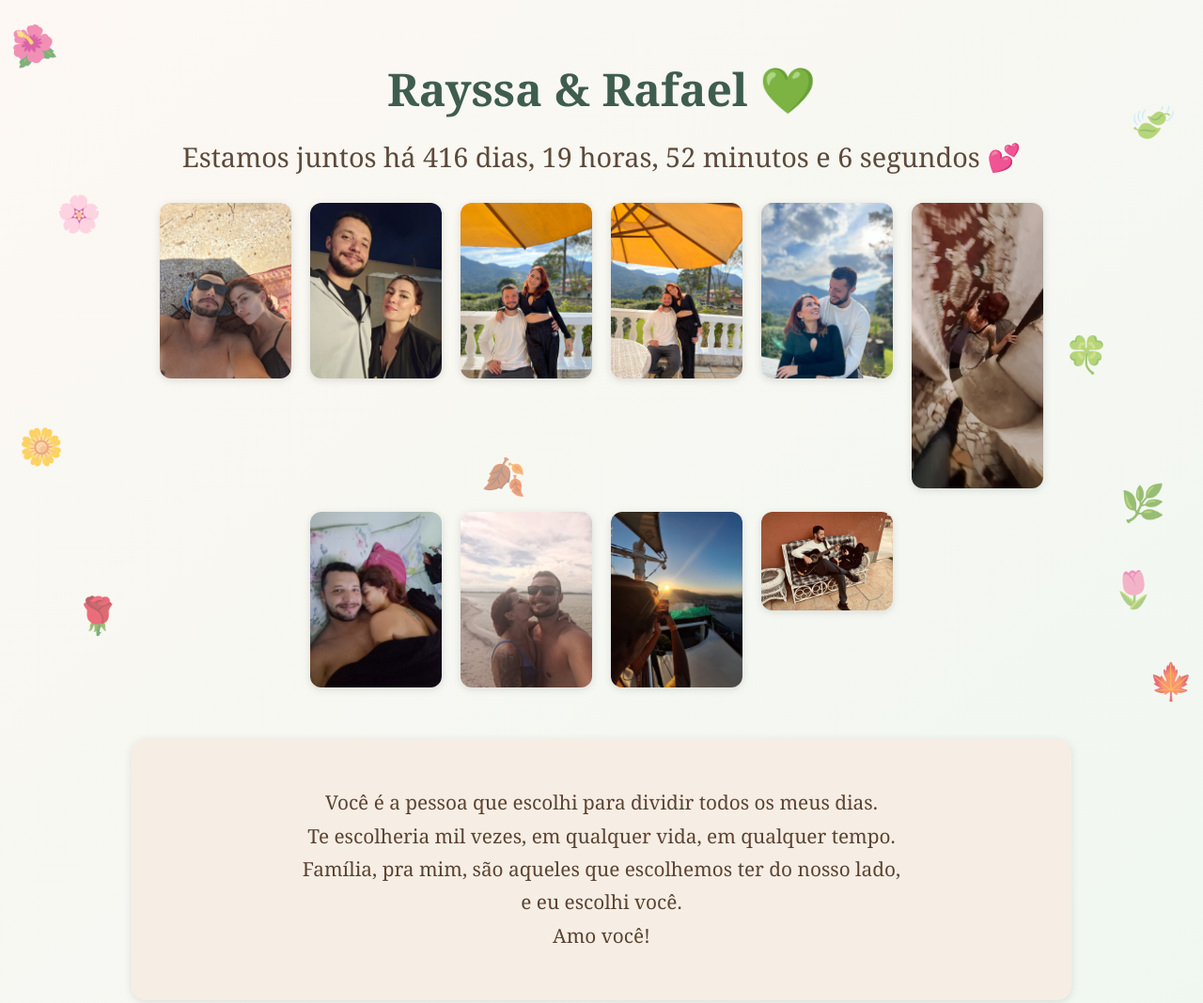
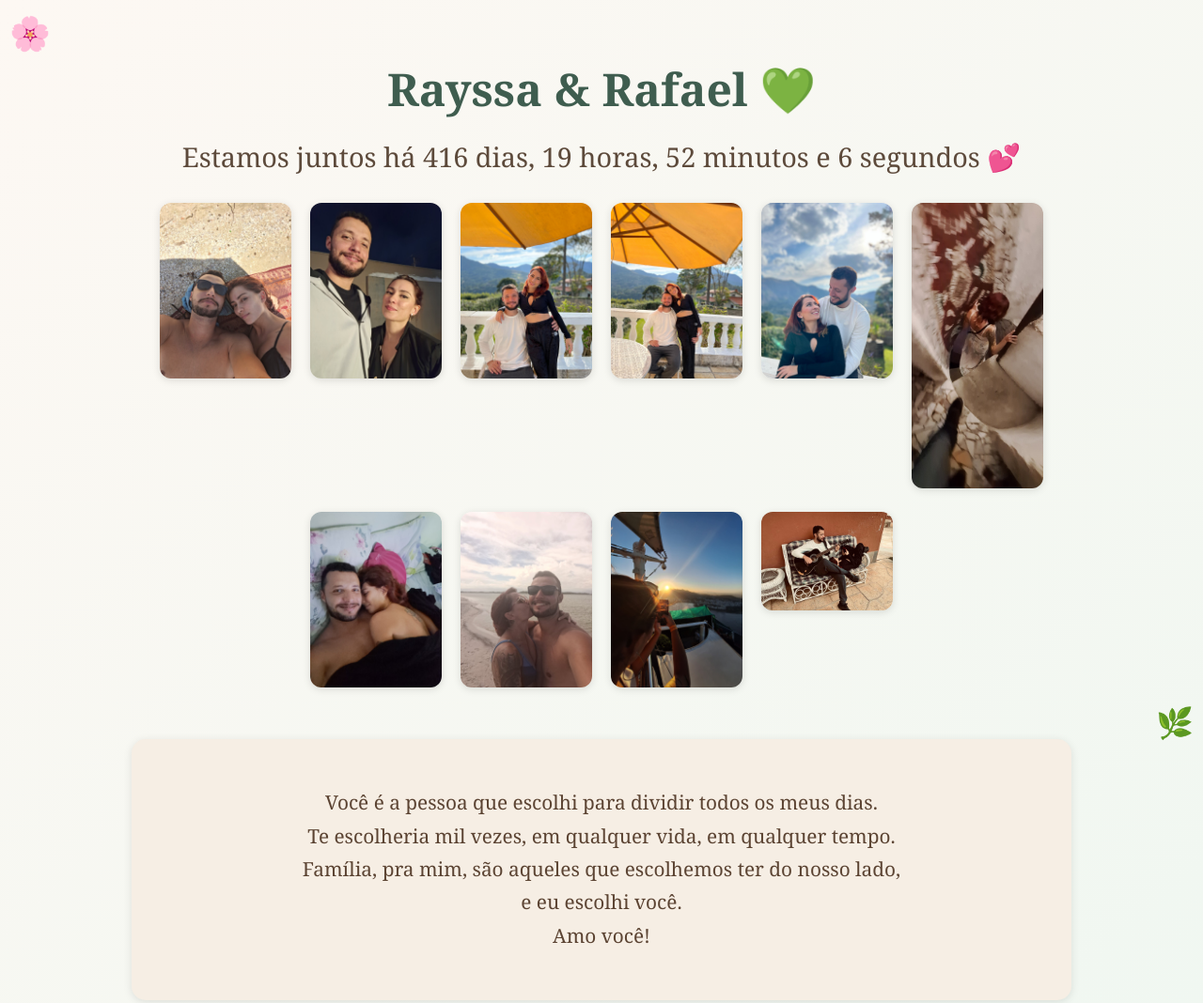
Before and after one commit to Faelsm66/rayssa-e-rafael, a plain HTML site: page index.html in a window 1280 px wide. Shown: the top 1068 px of the page at 94% size. Drawn offline with Linux system fonts and the light colour scheme; files whose address does not match are found by name.

Commit message:
Add files via upload

```diff
--- a/index.html
+++ b/index.html
@@ -12,17 +12,8 @@
   <iframe width="0" height="0" src="https://www.youtube.com/embed/AwL6dGlsTRE?autoplay=1&loop=1&playlist=AwL6dGlsTRE"
     title="Quando Bate Aquela Saudade" frameborder="0" allow="autoplay" allowfullscreen style="display:none;"></iframe>
 
-  <!-- Decoração Floral -->
-  <div class="decor decor1">🌺</div>
-  <div class="decor decor2">🍃</div>
-  <div class="decor decor3">🌸</div>
-  <div class="decor decor4">🍀</div>
-  <div class="decor decor5">🌼</div>
-  <div class="decor decor6">🌿</div>
-  <div class="decor decor7">🌹</div>
-  <div class="decor decor8">🍂</div>
-  <div class="decor decor9">🌷</div>
-  <div class="decor decor10">🍁</div>
+  <div class="flowers-top-left">🌸</div>
+  <div class="flowers-bottom-right">🌿</div>
 
   <div class="container">
     <h1>Rayssa & Rafael 💚</h1>
--- a/style.css
+++ b/style.css
@@ -72,23 +72,3 @@ h1 {
   right: 10px;
   font-size: 2em;
 }
-
-
-.decor {
-  position: absolute;
-  font-size: 2.4em;
-  opacity: 0.6;
-  pointer-events: none;
-  z-index: 0;
-}
-
-.decor1 { top: 20px; left: 10px; transform: rotate(-15deg); }
-.decor2 { top: 100px; right: 30px; transform: rotate(25deg); }
-.decor3 { top: 200px; left: 60px; }
-.decor4 { top: 350px; right: 100px; }
-.decor5 { bottom: 300px; left: 20px; }
-.decor6 { bottom: 240px; right: 40px; }
-.decor7 { bottom: 120px; left: 80px; }
-.decor8 { top: 480px; left: 40%; }
-.decor9 { top: 600px; right: 50px; }
-.decor10 { bottom: 50px; right: 10px; }
```
